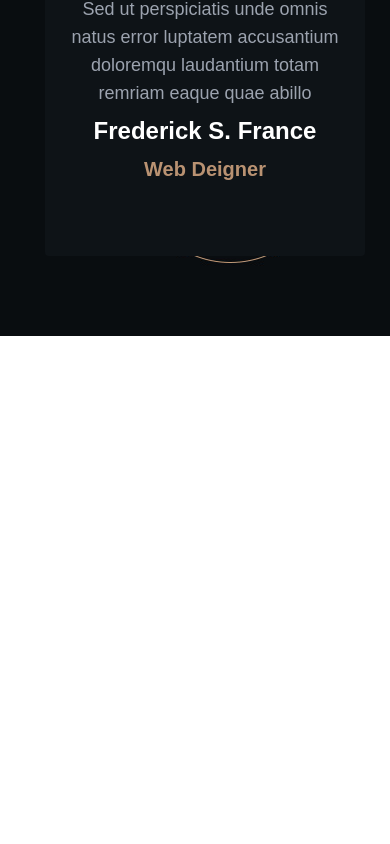
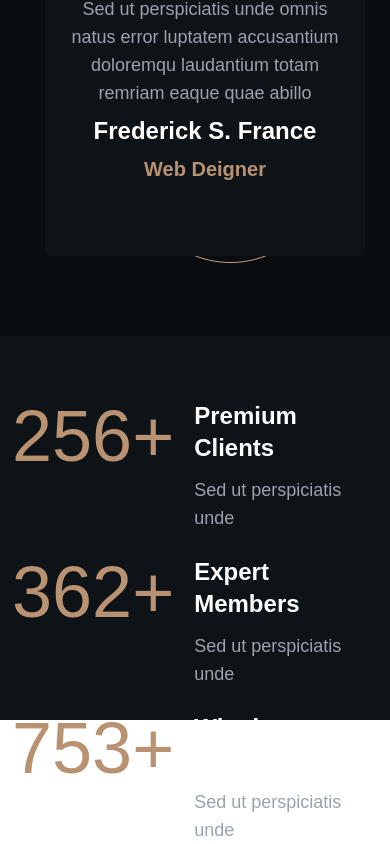
Before and after one commit to ronobir84/kaffen-project, a React (Vite) app: page / in a window 390 px wide. Shown: the part 10693-11537 px from the top of the page. Before the commit the page ends 11029 px from the top, so only its background shows below. Built offline with nearby package versions, Linux system fonts and the light colour scheme.

Commit message:
add the premium section and responsive

```diff
--- a/src/Pages/HomePage/CoffeeClients/CoffeeClients.jsx
+++ b/src/Pages/HomePage/CoffeeClients/CoffeeClients.jsx
@@ -17,11 +17,11 @@ const CoffeeClients = () => {
                     </div>
                     <div className=" space-y-3 text-center px-6">
                         <div className="rating relative bottom-3 ">
-                            <input type="radio" name="rating-2" className="mask mask-star-2 bg-[#b99272]" />
-                            <input type="radio" name="rating-2" className="mask mask-star-2 bg-[#b99272]" checked />
-                            <input type="radio" name="rating-2" className="mask mask-star-2 bg-[#b99272]" />
-                            <input type="radio" name="rating-2" className="mask mask-star-2 bg-[#b99272]" />
-                            <input type="radio" name="rating-2" className="mask mask-star-2 bg-[#b99272]" />
+                            <input type="radio" name="rating-4" className="mask mask-star-2 bg-[#b99272]" />
+                            <input type="radio" name="rating-4" className="mask mask-star-2 bg-[#b99272]"   />
+                            <input type="radio" name="rating-4" className="mask mask-star-2 bg-[#b99272]" />
+                            <input type="radio" name="rating-4" className="mask mask-star-2 bg-[#b99272]" />
+                            <input type="radio" name="rating-4" className="mask mask-star-2 bg-[#b99272]" />
                         </div>
                         <div>
                             <p className="text-lg text-gray-400 font-medium ">Sed ut perspiciatis unde omnis natus error luptatem accusantium doloremqu laudantium totam remriam eaque quae abillo</p>
--- a/src/Pages/HomePage/Home/Home.jsx
+++ b/src/Pages/HomePage/Home/Home.jsx
@@ -5,6 +5,7 @@ import CoffeeClients from "../CoffeeClients/CoffeeClients";
 import CoffeeItem from "../CoffeeItem/CoffeeItem";
 import CoffeeMenu from "../CoffeeMenu/CoffeeMenu";
 import FoundedCoffee from "../FoundedCoffee/FoundedCoffee";
+import Premium from "../Premium/Premium";
 
 
 const Home = () => {
@@ -29,6 +30,9 @@ const Home = () => {
             <div>
                 <CoffeeClients></CoffeeClients>
             </div>
+            <div>
+                <Premium></Premium>
+            </div>
         </div>
     );
 };
--- /dev/null
+++ b/src/Pages/HomePage/Premium/Premium.jsx
@@ -0,0 +1,41 @@
+
+const Premium = () => {
+    return (
+        <div className="bg-[#0E1317] md:h-52 h-96 md:pt-20 pt-16  ">
+            <div className="grid grid-cols-1 md:grid-cols-3 md:px-32 md:space-y-0 space-y-6 px-3">
+                <div className="flex  gap-5">
+                    <div>
+                        <h1 className="text-7xl font-medium text-[#b99272]">256+</h1>
+                    </div>
+                    <div className=" space-y-3">
+                        <h3 className="text-2xl font-semibold text-white">Premium Clients</h3>
+                        <p className="text-lg font-normal text-gray-400">Sed ut perspiciatis unde</p>
+                    </div>
+                </div>
+
+                <div className="flex gap-5">
+                    <div>
+                        <h1 className="text-7xl font-medium text-[#b99272]">362+</h1>
+                    </div>
+                    <div className="space-y-3">
+                        <h3 className="text-2xl font-semibold text-white">Expert Members</h3>
+                        <p className="text-lg font-normal text-gray-400">Sed ut perspiciatis unde</p>
+                    </div>
+                </div>
+
+                <div className="flex gap-5">
+                    <div>
+                        <h1 className="text-7xl font-medium text-[#b99272]">753+</h1>
+                    </div>
+                    <div className="space-y-3">
+                        <h3 className="text-2xl font-semibold text-white">Winning Awards</h3>
+                        <p className="text-lg font-normal text-gray-400">Sed ut perspiciatis unde</p>
+                    </div>
+                </div>
+            </div>
+
+        </div>
+    );
+};
+
+export default Premium;
```
